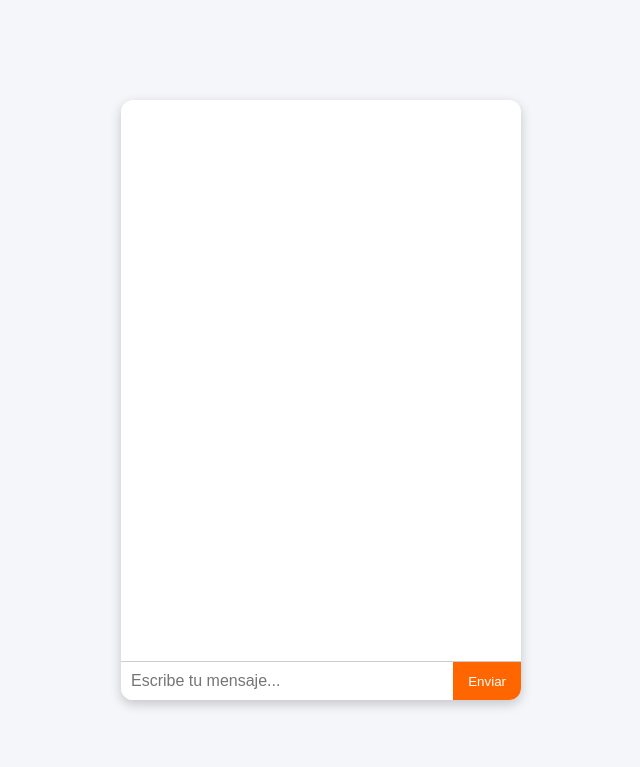
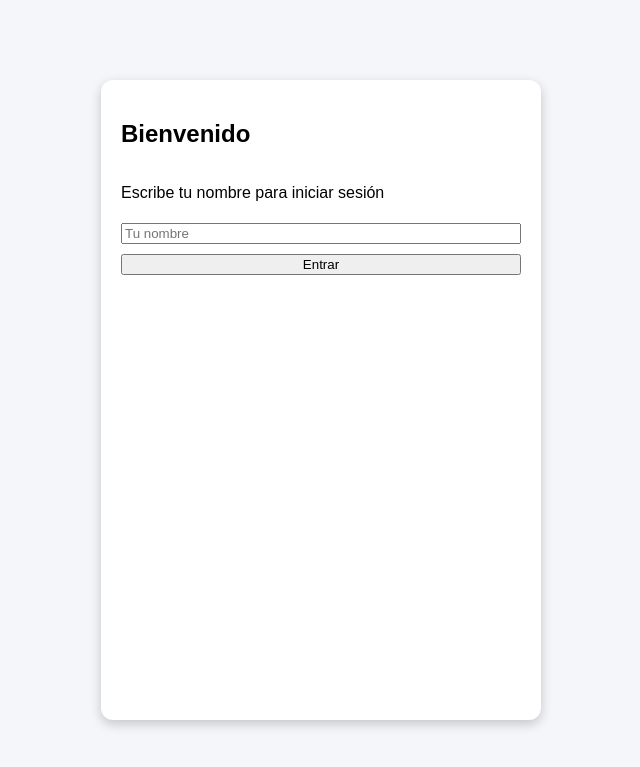
Before and after one commit to cjalvaradorocha-jpg/gemini, a Flask app: page / in a window 1280 px wide. Shown: the top 767 px of the page, without its empty margins (319-959 px from the left). Run offline with Flask 3, Linux system fonts and the light colour scheme.

Commit message:
Ajuste del login: guardar nombre como variable sin mostrarlo en mensaje

```diff
--- a/app.py
+++ b/app.py
@@ -89,37 +89,45 @@ model = genai.GenerativeModel(
     system_instruction=prompt_fijo
 )
 
-
 app = Flask(__name__)
 
-chat_session = model.start_chat(history=[])
+sesiones = {}
 
-def chat_con_memoria(mensaje_usuario):
-    # Guardar mensaje del usuario
-    guardar_en_excel("Usuario", mensaje_usuario)
+def get_chat_session(user_id):
+    if user_id not in sesiones:
+        sesiones[user_id] = model.start_chat(history=[])
+    return sesiones[user_id]
 
-    # Enviar mensaje a la sesión de chat
+def chat_con_memoria(user_id, mensaje_usuario):
+    guardar_en_excel(user_id, "Usuario", mensaje_usuario)
+
+    chat_session = get_chat_session(user_id)
+
     response = chat_session.send_message(mensaje_usuario)
     respuesta = response.text
 
-    # Guardar respuesta del asistente
-    guardar_en_excel("Asistente", respuesta)
+    guardar_en_excel(user_id, "Asistente", respuesta)
 
     return respuesta
 
-def guardar_en_excel(sujeto, mensaje):
-    archivo = "conversacion.xlsx"
+def guardar_en_excel(user_id, sujeto, mensaje):
+    archivo = f"conversacion_{user_id}.xlsx"
     hora = datetime.now().strftime("%Y-%m-%d %H:%M:%S")
     nuevo = pd.DataFrame([[hora, sujeto, mensaje]], columns=["Hora", "Sujeto", "Mensaje"])
 
     if os.path.exists(archivo):
-        # Si ya existe, agregamos al final
         existente = pd.read_excel(archivo)
         actualizado = pd.concat([existente, nuevo], ignore_index=True)
         actualizado.to_excel(archivo, index=False)
     else:
-        # Si no existe, lo creamos
         nuevo.to_excel(archivo, index=False)
+
+def login():
+    if request.method == "POST":
+        nombre = request.form.get("nombre")
+        session["nombre"] = nombre   # Guardamos el nombre en la sesión
+        return redirect(url_for("chat"))
+    return render_template("login.html")
 
 @app.route("/")
 def index():
@@ -128,8 +136,10 @@ def index():
 @app.route("/chat", methods=["POST"])
 def chat():
     data = request.json
+    user_id = data.get("user_id", "default")
     mensaje = data.get("mensaje", "")
-    respuesta = chat_con_memoria(mensaje)
+
+    respuesta = chat_con_memoria(user_id, mensaje)
     return jsonify({"respuesta": respuesta})
 
 if __name__ == "__main__":
--- a/templates/index.html
+++ b/templates/index.html
@@ -14,7 +14,7 @@
       height: 100vh;
       margin: 0;
     }
-    #chat-container {
+    #login-container, #chat-container {
       width: 400px;
       height: 600px;
       background: #fff;
@@ -22,7 +22,9 @@
       box-shadow: 0 4px 12px rgba(0,0,0,0.2);
       display: flex;
       flex-direction: column;
+      padding: 20px;
     }
+    #chat-container { display: none; }
     #messages {
       flex: 1;
       overflow-y: auto;
@@ -70,9 +72,21 @@
     #send-btn:hover {
       background: #FF660079;
     }
+    input, button {
+      margin: 5px 0;
+    }
   </style>
 </head>
 <body>
+  <!-- Login -->
+  <div id="login-container">
+    <h2>Bienvenido</h2>
+    <p>Escribe tu nombre para iniciar sesión</p>
+    <input type="text" id="username" placeholder="Tu nombre">
+    <button onclick="login()">Entrar</button>
+  </div>
+
+  <!-- Chat -->
   <div id="chat-container">
     <div id="messages"></div>
     <div id="input-container">
@@ -82,13 +96,28 @@
   </div>
 
   <script>
+    let userId = null;
+    const loginDiv = document.getElementById("login-container");
+    const chatDiv = document.getElementById("chat-container");
     const messagesDiv = document.getElementById("messages");
     const input = document.getElementById("user-input");
     const sendBtn = document.getElementById("send-btn");
 
+    function login() {
+      const username = document.getElementById("username").value.trim();
+      if (!username) {
+        alert("Por favor escribe tu nombre");
+        return;
+      }
+      userId = username;
+      localStorage.setItem("userId", userId);
+
+      loginDiv.style.display = "none";
+      chatDiv.style.display = "flex";
+    }
+
     function addMessage(text, sender) {
       const msgDiv = document.createElement("div");
-    // convertir Markdown a HTML
       msgDiv.innerHTML = marked.parse(text);
       msgDiv.classList.add("msg", sender);
       messagesDiv.appendChild(msgDiv);
@@ -105,7 +134,7 @@
         const response = await fetch("/chat", {
           method: "POST",
           headers: { "Content-Type": "application/json" },
-          body: JSON.stringify({ mensaje: text })
+          body: JSON.stringify({ user_id: userId, mensaje: text })
         });
         const data = await response.json();
         addMessage(data.respuesta, "assistant");
```
Also changed, not shown: 2 other files. Lines whose indentation alone changed are shown as unchanged.
